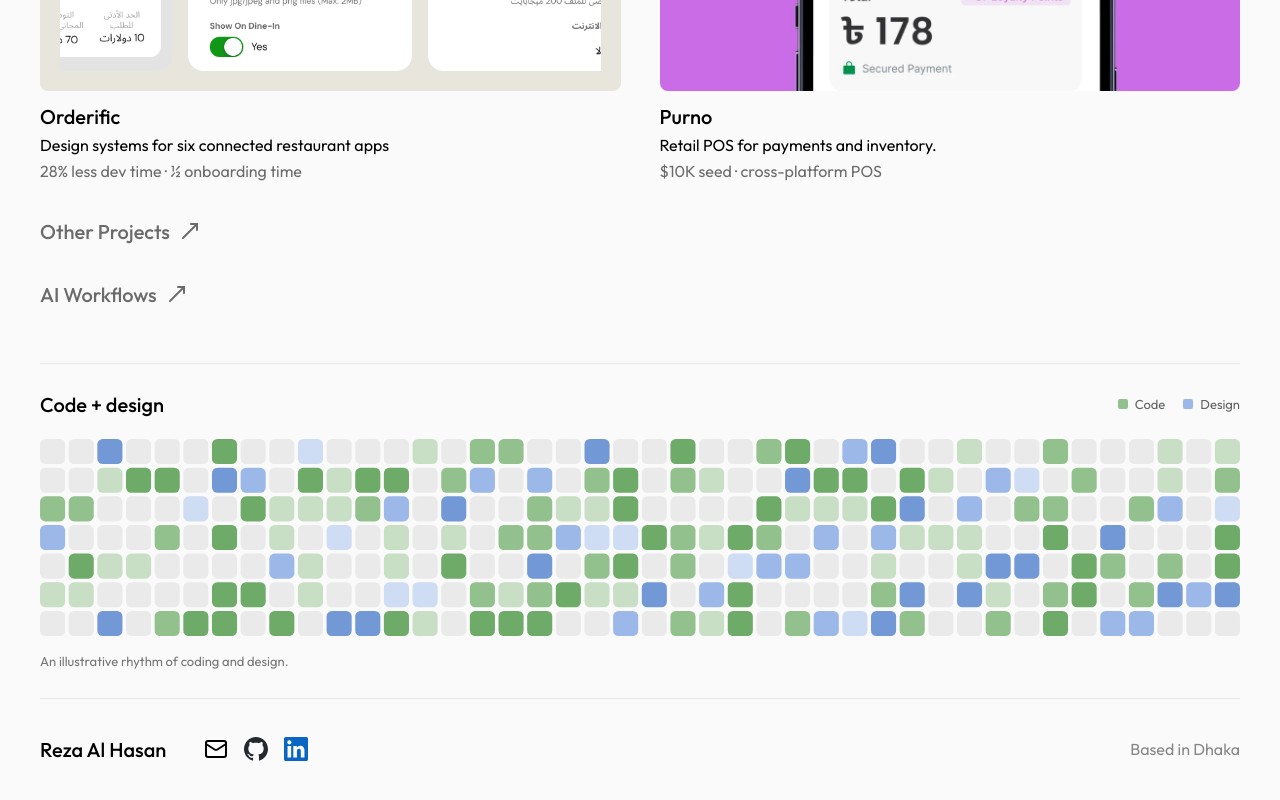
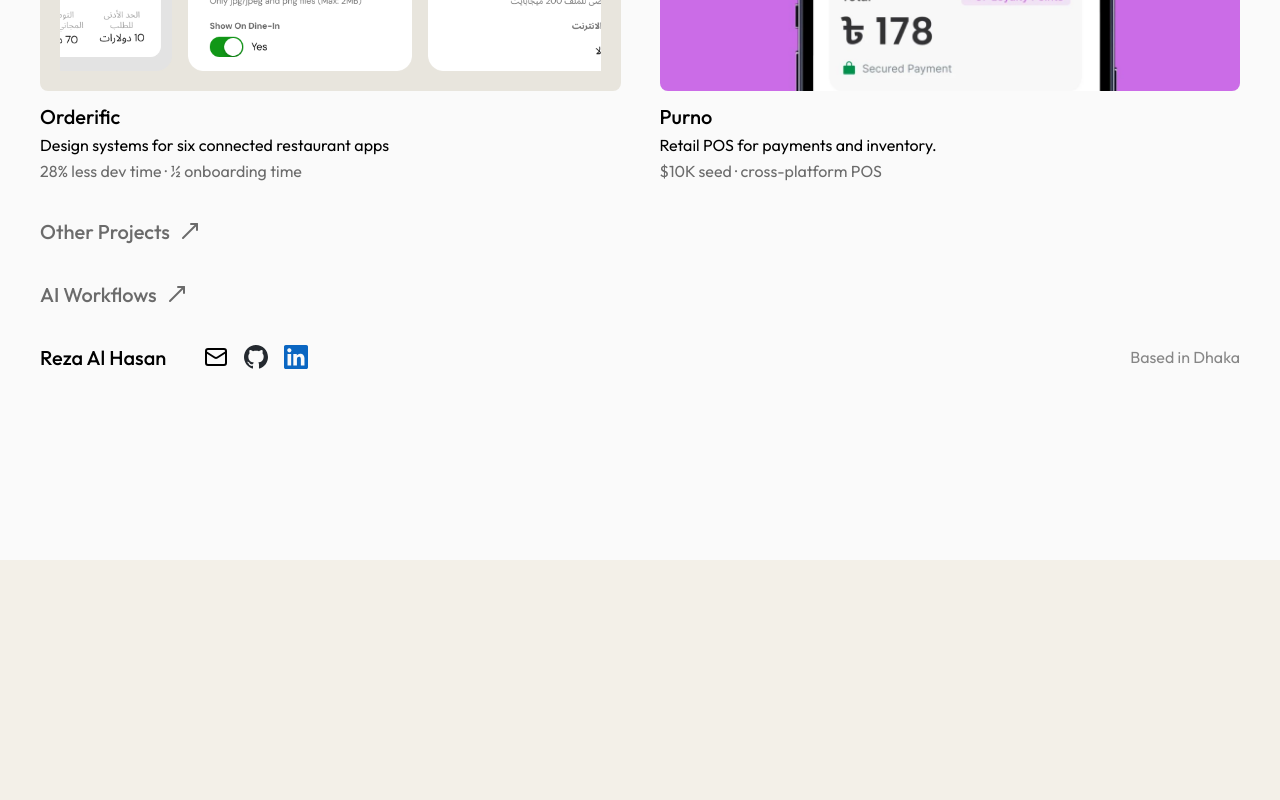
Before and after one commit to RezaAlHassan/portfolio-v4, a React (Vite) app: page / in a window 1280 px wide. Shown: the part 886-1686 px from the top of the page. After the commit the page ends 1446 px from the top, so only its background shows below. Built offline with nearby package versions, Linux system fonts and the light colour scheme.

Commit message:
Remove homepage code and design heatmap

```diff
--- a/src/PortfolioHome.jsx
+++ b/src/PortfolioHome.jsx
@@ -2,7 +2,6 @@
 import { PortfolioHeader, PortfolioFooter } from './PortfolioShared';
 import { DraggableMarquee } from './DraggableMarquee';
 import { ExpandableImage } from './LegacyPortfolio';
-import PracticeHeatmap from './PracticeHeatmap';
 
 const orderificCards = [
   { id: 1, src: '/Or-C1.png', alt: 'Orderific delivery-zone card in English LTR and Arabic RTL', width: 340, height: 403 },
@@ -154,7 +153,6 @@
         </details>
         <a href="/ai-workflows">AI Workflows <img src="/figma/13a84.svg" alt="" width="24" height="24"/></a>
       </div>
-      <PracticeHeatmap/>
       <PortfolioFooter contained/>
     </main>
   </div>;
```
